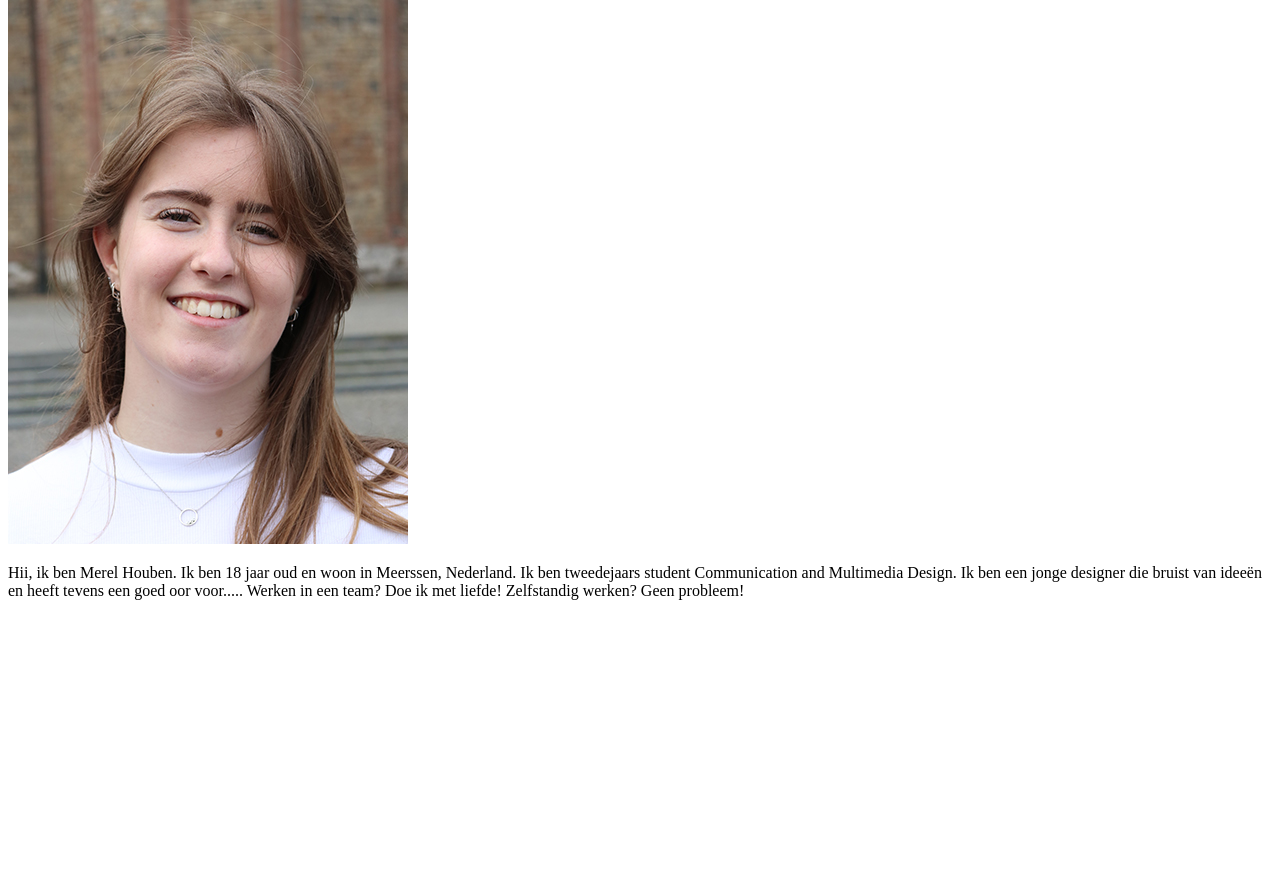
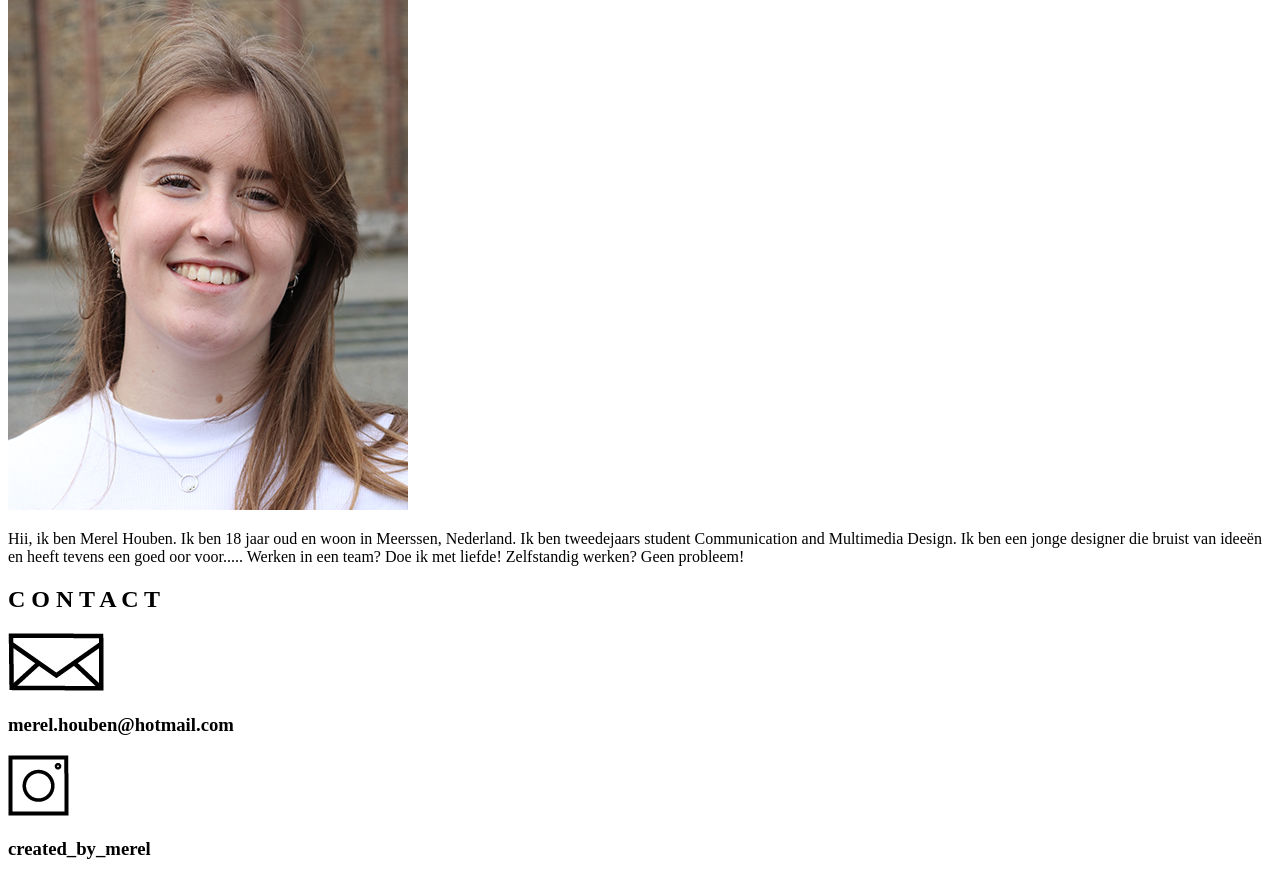
Before and after one commit to merelhouben/portfolio, a plain HTML site: page about-me.html in a window 1280 px wide. Shown: the part 633-1512 px from the top of the page. Before the commit the page ends 1249 px from the top, so only its background shows below. Drawn offline with Linux system fonts and the light colour scheme.

Commit message:
Add files via upload

```diff
--- a/about-me.html
+++ b/about-me.html
@@ -11,7 +11,6 @@
         <a href="index.html"><ul>home </ul></a>
         <a href="about-me.html"><ul> <span>about me</span> </ul></a>
         <a href="index.html#projects"><ul>projects</ul></a>
-        <ul>contact</ul>
     </nav>
 
 
@@ -40,6 +39,21 @@
 
     </div>
 
+    <footer>
+        <div class="titel-right">
+            <div class="streepje-right"></div>
+            <h2>C O N T A C T</h2>
+        </div>
+
+        <div class="contact">
+            <img src="img/mail@2x.png" alt="">
+            <h3>merel.houben@hotmail.com</h3>
+
+            <img id="instagram" src="img/instagram@2x.png" alt="">
+            <h3 id="instagram-tekst">created_by_merel</h3>
+        </div>
+
+    </footer>
 
 </body>
 </html>
```
